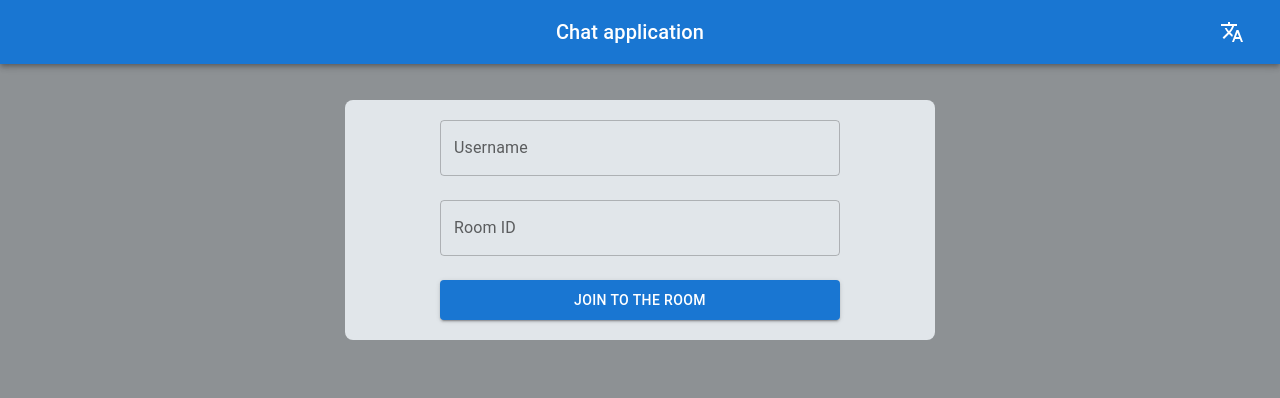
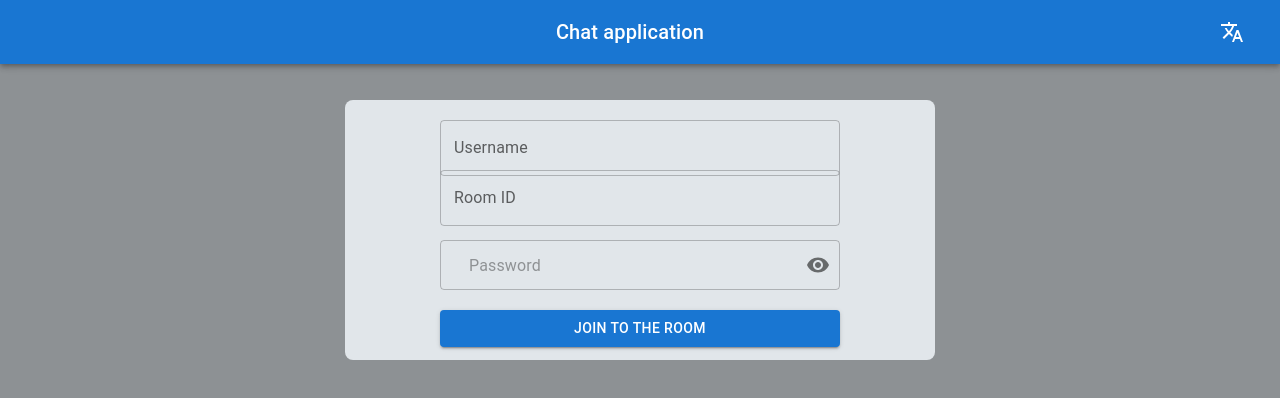
Before and after one commit to FarhadMGN/messanger, a React (Create React App) app in the folder client/myapp/: page / in a window 1280 px wide. Shown: the top 398 px of the page. Built offline with nearby package versions, Linux system fonts and the light colour scheme; no server answers.

Commit message:
password authorization implemented

```diff
--- a/client/myapp/src/components/auth/auth.components.css
+++ b/client/myapp/src/components/auth/auth.components.css
@@ -1,5 +1,5 @@
 .auth-form {
-    height: 200px;
+    height: 220px;
     width: 550px;
     color: #727B7E;
     background: #e1e6ea;
--- a/client/myapp/src/components/auth/auth.components.tsx
+++ b/client/myapp/src/components/auth/auth.components.tsx
@@ -1,16 +1,22 @@
 import React, {useState} from "react";
 import "./auth.components.css"
-import {Button, TextField} from "@mui/material";
+import {Button, IconButton, InputAdornment, OutlinedInput, TextField} from "@mui/material";
 import {useTranslation} from "react-i18next";
 import { useNavigate } from "react-router-dom";
 import { io } from 'socket.io-client'
+import { Visibility, VisibilityOff } from "@mui/icons-material";
 
 function AuthComponent(props: any) {
     const { t } = useTranslation();
     const [userName, setUserName] = useState("");
     const [roomId, setRoomId] = useState("");
+    const [password, setPassword] = useState("");
+    const [showPassword, setShowPassword] = useState(false);
+
+    const handleClickShowPassword = () => setShowPassword((show) => !show);
+
     const connectToRoom = () => {
-        props.onLogin({userName: userName, roomId: roomId})
+        props.onLogin({userName: userName, roomId: roomId, password})
     };
     return (
         <div className="auth-form">
@@ -30,6 +36,27 @@ function AuthComponent(props: any) {
                 value={roomId}
                 onChange={(e) => setRoomId(e.target.value)}
             />
+            <OutlinedInput
+                placeholder="Password"
+                className="auth-form-item"
+                id="outlined-adornment-password"
+                type={showPassword ? 'text' : 'password'}
+                endAdornment={
+                <InputAdornment
+                position="end">
+                    <IconButton
+                    aria-label="toggle password visibility"
+                    onClick={handleClickShowPassword}
+                    edge="end"
+                    >
+                    {showPassword ? <VisibilityOff /> : <Visibility />}
+                    </IconButton>
+                </InputAdornment>
+                }
+                name="Password"
+                value={password}
+                onChange={(e) => setPassword(e.target.value)}
+            />
             <Button
                 onClick={() => connectToRoom()}
                 className="auth-form-item__button"
--- a/client/myapp/src/components/main.component.tsx
+++ b/client/myapp/src/components/main.component.tsx
@@ -47,7 +47,7 @@ function MainComponent() {
         socket.emit('userLeaveRoom', currentUser);
     };
 
-    const login = (loginData: {userName: string, roomId: string}) => {
+    const login = (loginData: {userName: string, roomId: string, password: string}) => {
         // possible need move to useEffect
         socket.on('notification', (notification) => {
             setNotificationType(notification.type)
@@ -56,7 +56,8 @@ function MainComponent() {
         })
         socket.emit('userJoined', {
             name: loginData.userName,
-            roomId: loginData.roomId
+            roomId: loginData.roomId,
+            password: loginData.password
         }, (data: any) => {
             if (typeof data === 'string') {
                 console.error(data)
```
Also changed, not shown: 1 other file (tests, documents, lock files or other folders).
